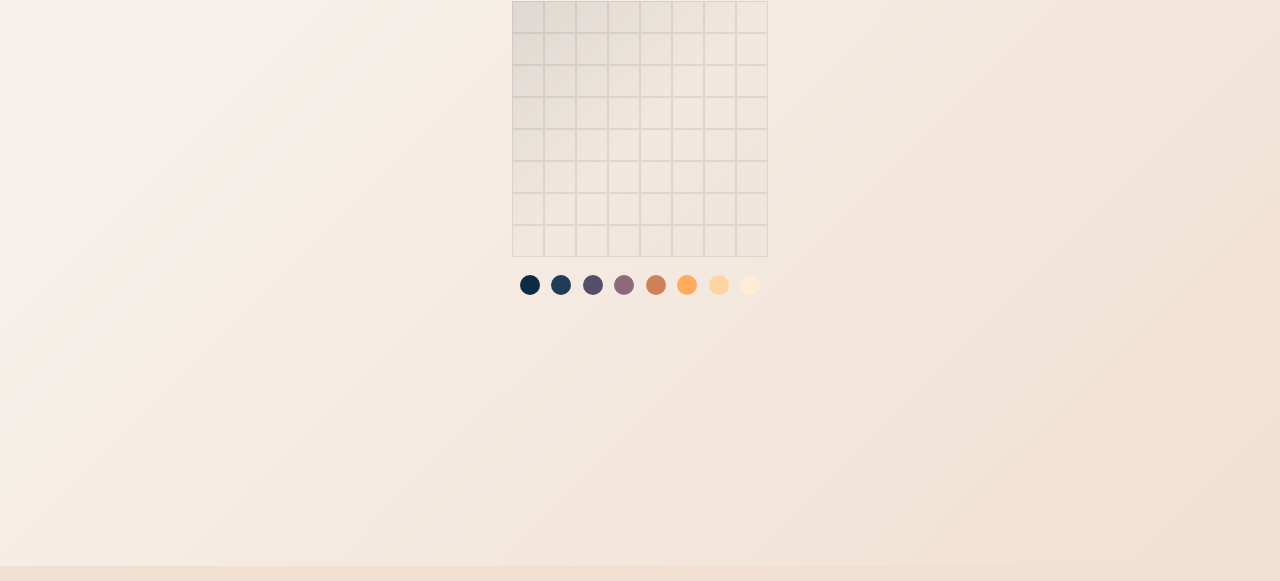
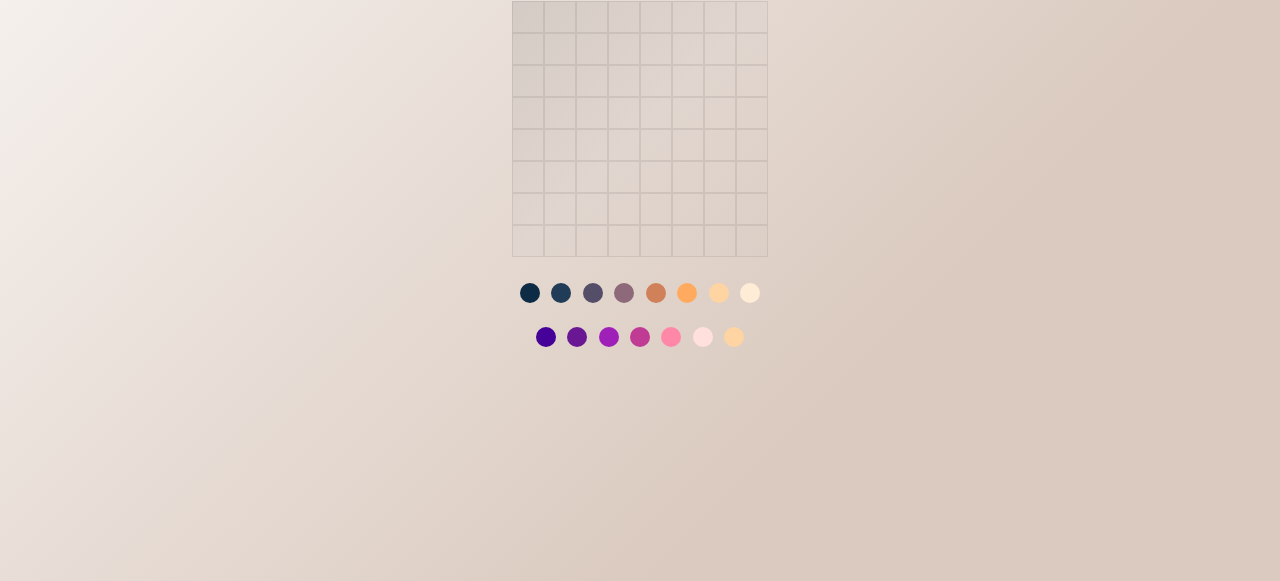
Before and after one commit to casiimir/TheOdinProject-projs, a website with bundled scripts: page etch-a-sketch/index.html in a window 1280 px wide. Shown: the part 234-815 px from the top of the page. Built offline with nearby package versions, Linux system fonts and the light colour scheme; files whose address does not match are found by name.

Commit message:
Add second palette

```diff
--- a/etch-a-sketch/index.html
+++ b/etch-a-sketch/index.html
@@ -78,7 +78,7 @@
     </div>
 
     <!-- Palette N.1 -->
-    <div class="palette-up">
+    <div class="palette">
       <ul>
         <li class="item">
           <button class="color-item c-1" color="#0d2b45"></button>
@@ -107,32 +107,32 @@
       </ul>
     </div>
 
-    <!-- Palette N.2
-    <div class="palette-up">
+    <!-- Palette N.2 -->
+    <div class="palette">
       <ul>
         <li class="item">
-          <button class="color-item c-9"></button>
+          <button class="color-item c-9" color="#460198"></button>
         </li>
         <li class="item">
-          <button class="color-item c-10"></button>
+          <button class="color-item c-10" color="#6a1794"></button>
         </li>
         <li class="item">
-          <button class="color-item c-11"></button>
+          <button class="color-item c-11" color="#9e20b8"></button>
         </li>
         <li class="item">
-          <button class="color-item c-12"></button>
+          <button class="color-item c-12" color="#c03b94"></button>
         </li>
         <li class="item">
-          <button class="color-item c-13"></button>
+          <button class="color-item c-13" color="#ff88a9"></button>
         </li>
         <li class="item">
-          <button class="color-item c-14"></button>
+          <button class="color-item c-14" color="#ffd4a3"></button>
         </li>
         <li class="item">
-          <button class="color-item c-15"></button>
+          <button class="color-item c-15" color="#ffecd6"></button>
         </li>
       </ul>
-    </div> -->
+    </div>
 
     <script src="./html2canvas.min.js"></script>
     <script src="./script.js" type="module"></script>
--- a/etch-a-sketch/script.js
+++ b/etch-a-sketch/script.js
@@ -20,8 +20,8 @@ function setSquares (squaresDim) {
 function init () {
   clear();
   setCanvas(squaresDim);
+  setSquares(squaresDim);
   pencil();
-  setSquares(squaresDim);
 }
 
 let squaresDim = 32;
--- a/etch-a-sketch/style.css
+++ b/etch-a-sketch/style.css
@@ -5,8 +5,7 @@
 }
 
 body {
-  background-color: #f1dfd1;
-  background-image: linear-gradient(315deg, #f1dfd1 0%, #f6f0ea 74%);
+  background-image: linear-gradient(315deg, #dacabf 30%, #f7f3f0 94%);
 }
 
 #canvas {
@@ -148,10 +147,13 @@ img {
 }
 
 /* Palette */
-.palette-up {
+.palette {
+  margin-top: 10px;
   position: relative;
-  bottom: 27.5%;
+  bottom: 26.5%;
   text-align: center;
+  margin: 0;
+  padding: 0;
 }
 
 .color-item {
```
